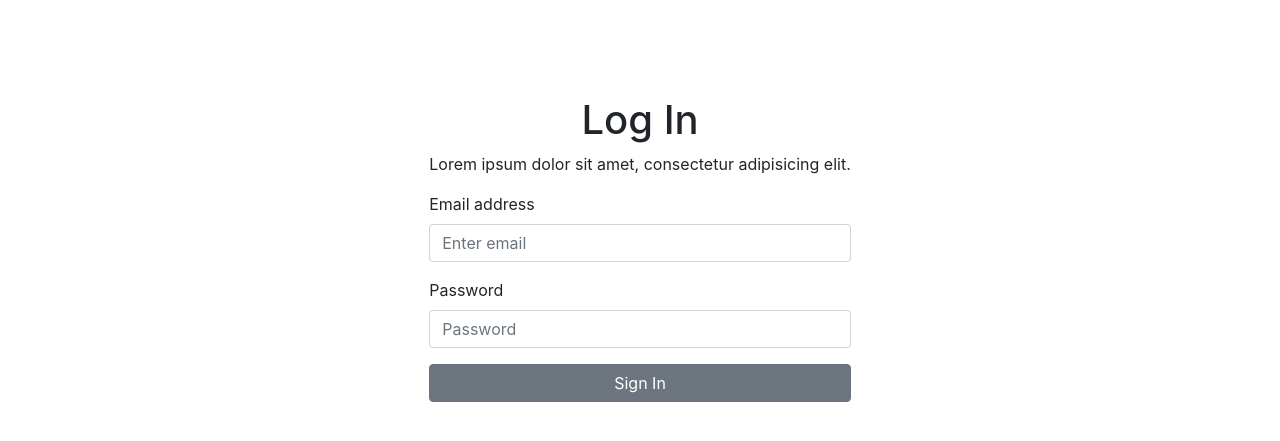
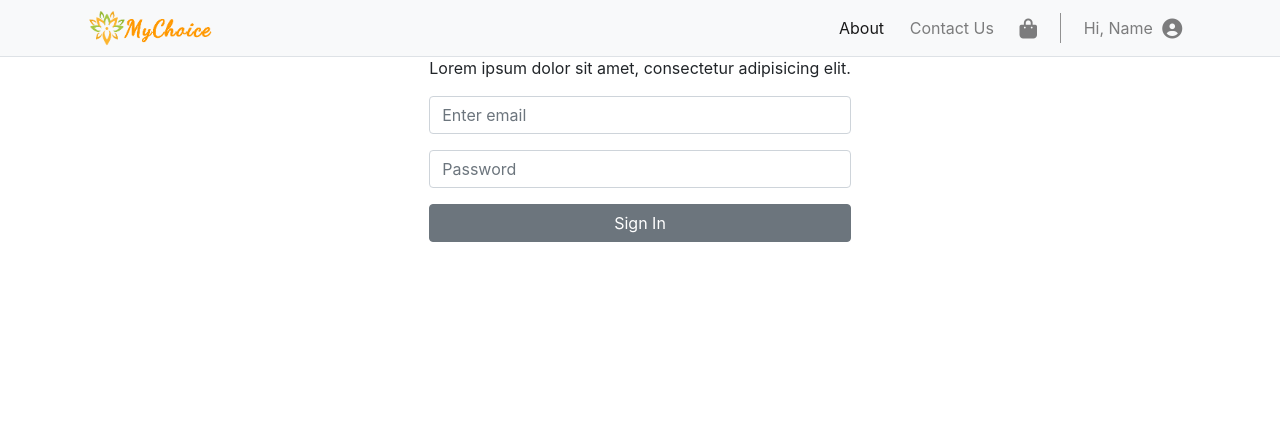
Before and after one commit to HansGio/MyChoice_PAW, a PHP site: page /layout/user/loginUser.php in a window 1280 px wide. Shown: the top 441 px of the page. Run offline with PHP 8.4, Linux system fonts and the light colour scheme; some libraries are stand-ins or nearby versions.

Commit message:
test logo

```diff
--- a/index.php
+++ b/index.php
@@ -1,5 +1,3 @@
-<?php
-echo '
 <!DOCTYPE html>
 <html lang="en">
 
@@ -8,29 +6,24 @@ echo '
     <meta name="viewport" content="width=device-width, initial-scale=1.0" />
 
     <!--    INI FRAMEWORK BOOTSRAP-->
-    <link rel="stylesheet" href="https://stackpath.bootstrapcdn.com/bootstrap/4.5.2/css/bootstrap.min.css"
-        integrity="sha384-JcKb8q3iqJ61gNV9KGb8thSsNjpSL0n8PARn9HuZOnIxN0hoP+VmmDGMN5t9UJ0Z" crossorigin="anonymous" />
+    <link rel="stylesheet" href="https://stackpath.bootstrapcdn.com/bootstrap/4.5.2/css/bootstrap.min.css" integrity="sha384-JcKb8q3iqJ61gNV9KGb8thSsNjpSL0n8PARn9HuZOnIxN0hoP+VmmDGMN5t9UJ0Z" crossorigin="anonymous" />
 
-    <link rel="stylesheet" href="css/style.css" />
-    <link rel="icon" type="image/png" href="img/favicon/favicon.png" />
+    <link type="text/css" rel="stylesheet" href="../../css/style.css" />
+    <link rel="icon" type="image/png" href="../../img/favicon/favicon.png" />
 
 
     <!--   INI KHUSUS FONT     -->
     <link href="https://fonts.googleapis.com/css2?family=Lato&display=swap" rel="stylesheet">
 
     <!--   SCRIPT     -->
-    <script src="https://code.jquery.com/jquery-3.5.1.slim.min.js"
-        integrity="sha384-DfXdz2htPH0lsSSs5nCTpuj/zy4C+OGpamoFVy38MVBnE+IbbVYUew+OrCXaRkfj" crossorigin="anonymous">
+    <script src="https://code.jquery.com/jquery-3.5.1.slim.min.js" integrity="sha384-DfXdz2htPH0lsSSs5nCTpuj/zy4C+OGpamoFVy38MVBnE+IbbVYUew+OrCXaRkfj" crossorigin="anonymous">
     </script>
-    <script src="https://cdn.jsdelivr.net/npm/popper.js@1.16.1/dist/umd/popper.min.js"
-        integrity="sha384-9/reFTGAW83EW2RDu2S0VKaIzap3H66lZH81PoYlFhbGU+6BZp6G7niu735Sk7lN" crossorigin="anonymous">
+    <script src="https://cdn.jsdelivr.net/npm/popper.js@1.16.1/dist/umd/popper.min.js" integrity="sha384-9/reFTGAW83EW2RDu2S0VKaIzap3H66lZH81PoYlFhbGU+6BZp6G7niu735Sk7lN" crossorigin="anonymous">
     </script>
-    <script src="https://stackpath.bootstrapcdn.com/bootstrap/4.5.2/js/bootstrap.min.js"
-        integrity="sha384-B4gt1jrGC7Jh4AgTPSdUtOBvfO8shuf57BaghqFfPlYxofvL8/KUEfYiJOMMV+rV" crossorigin="anonymous">
+    <script src="https://stackpath.bootstrapcdn.com/bootstrap/4.5.2/js/bootstrap.min.js" integrity="sha384-B4gt1jrGC7Jh4AgTPSdUtOBvfO8shuf57BaghqFfPlYxofvL8/KUEfYiJOMMV+rV" crossorigin="anonymous">
     </script>
     <script src="https://kit.fontawesome.com/a076d05399.js"></script>
     <title>MyChoice</title>
 </head>
 
 <body>
-';
--- a/layout/user/loginUser.php
+++ b/layout/user/loginUser.php
@@ -1,20 +1,16 @@
 <?php
-include '../../index.php'
+include '../../navbar.php'
 ?>
 
-<div class="container">
-    <div class="d-flex justify-content-center">
+<div class="container-fluid h-100">
+    <div class="d-flex justify-content-center align-items-center">
         <form>
-            <br><br><br><br>
             <h1 class="text-center">Log In</h1>
             <p>Lorem ipsum dolor sit amet, consectetur adipisicing elit.</p>
             <div class="form-group">
-                <label for="email_input">Email address</label>
-                <input type="email" class="form-control" id="email_login" aria-describedby="emailHelp"
-                    placeholder="Enter email">
+                <input type="email" class="form-control" id="email_login" aria-describedby="emailHelp" placeholder="Enter email">
             </div>
             <div class="form-group">
-                <label for="password_input">Password</label>
                 <input type="password" class="form-control" id="password_login" placeholder="Password">
             </div>
             <button type="submit" class="btn btn-secondary col-12">Sign In</button>
--- a/navbar.php
+++ b/navbar.php
@@ -1,10 +1,11 @@
 <?php
-echo '
+include 'index.php'
+?>
+
 <nav class="navbar fixed-top navbar-expand-lg navbar-light bg-light border-bottom fi">
     <div class="container">
-        <a href="#"><img style="height: 40px" src=".\img\logo\logo.png" alt="Logo" /></a>
-        <button class="navbar-toggler" type="button" data-toggle="collapse" data-target="#navbarNav"
-            aria-controls="navbarNav" aria-expanded="false" aria-label="Toggle navigation">
+        <a href="#"><img style="height: 40px" src="../../img/logo/logo.png" alt="Logo" /></a>
+        <button class="navbar-toggler" type="button" data-toggle="collapse" data-target="#navbarNav" aria-controls="navbarNav" aria-expanded="false" aria-label="Toggle navigation">
             <span class="navbar-toggler-icon"></span>
         </button>
         <div class="collapse navbar-collapse" id="navbarNav">
@@ -27,12 +28,9 @@ echo '
 						"></div>
             <ul class="navbar-nav">
                 <li class="nav-item">
-                    <a class="nav-link" href="#">Hi, Name <i class="fas fa-user-circle fa-lg"
-                            aria-hidden="true"></i></a>
+                    <a class="nav-link" href="#">Hi, Name <i class="fas fa-user-circle fa-lg" aria-hidden="true"></i></a>
                 </li>
             </ul>
         </div>
     </div>
 </nav>
-'
-?>
```
